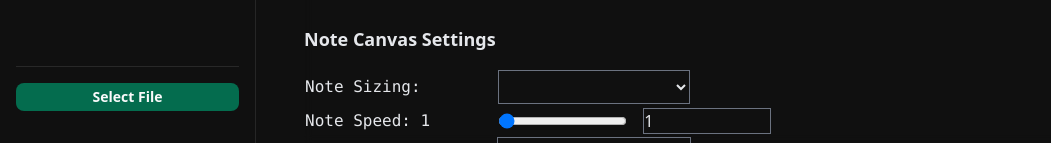
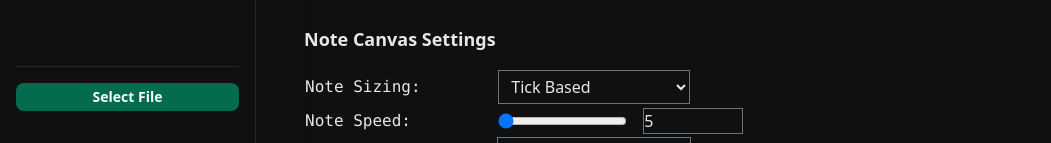
Before and after one commit to AndreBryant/emblaze-app, a SvelteKit app: page / in a window 1280 px wide. Shown: the part 657-800 px from the top of the page, without its empty margins (0-1051 px from the left). Built offline with nearby package versions, Linux system fonts and the light colour scheme.

Commit message:
update NoteCanvasFields.svelte

```diff
--- a/src/components/tab-settings/customize/fields/NoteCanvasFields.svelte
+++ b/src/components/tab-settings/customize/fields/NoteCanvasFields.svelte
@@ -2,8 +2,13 @@
 	import { noteCanvas } from '$lib/stores/customize-stores.js';
 	import { browser } from '$app/environment';
 
+	import ErrorFields from './ErrorFields.svelte';
+
+	const noteSpeedMin = 1;
+	const noteSpeedMax = 4000;
+
 	let noteSizing = 'tick-based';
-	let noteSpeed = '10';
+	let noteSpeed = '5';
 	let noteType = 'no-outline';
 
 	let keyFlareEnabled = false;
@@ -16,13 +21,13 @@
 	let noteParticleShootVelocity = '0';
 
 	let noteCanvasStore = noteCanvas.store;
-	let itemField = noteCanvas.field;
+	let itemField = noteCanvas.itemField;
 
 	const handleSave = (id) => {
 		if (browser) {
 			const noteCanvasData = {
 				sID: id,
-				noteCanvasData: {
+				noteCanvas: {
 					noteSizing,
 					noteSpeed,
 					noteType,
@@ -66,6 +71,11 @@
 		}
 	};
 
+	$: {
+		if (Number(noteSpeed) < noteSpeedMin) noteSpeed = '' + noteSpeedMin;
+		if (Number(noteSpeed) > noteSpeedMax) noteSpeed = '' + noteSpeedMax;
+	}
+
 	export { handleSave, handleLoadSetting };
 </script>
 
@@ -94,14 +104,22 @@
 		<tr>
 			<td class="py-1">
 				<div class="flex items-center">
-					<pre>Note Speed: {noteSpeed} </pre>
+					<pre>Note Speed:</pre>
 				</div>
 			</td>
 			<td>
 				<div class="flex gap-4">
-					<input type="range" class="flex-grow" bind:value={noteSpeed} />
+					<input
+						type="range"
+						min={noteSpeedMin}
+						max={noteSpeedMax}
+						class="flex-grow"
+						bind:value={noteSpeed}
+					/>
 					<input
 						type="number"
+						min={noteSpeedMin}
+						max={noteSpeedMax}
 						class="w-32 bg-primary border border-secondary-acc"
 						bind:value={noteSpeed}
 					/>
@@ -225,4 +243,7 @@
 			</td>
 		</tr>
 	</table>
+
+	<!-- Error fields -->
+	<ErrorFields field="note-canvas" />
 </div>
--- a/src/lib/stores/customize-default.js
+++ b/src/lib/stores/customize-default.js
@@ -16,9 +16,9 @@ const defaultNoteCanvas = [
 	{
 		sID: 'default',
 		noteCanvas: {
-			noteSizing: '0',
-			noteSpeed: '1',
-			noteType: '2',
+			noteSizing: 'tick-based',
+			noteSpeed: '5',
+			noteType: 'no-outline',
 			keyFlare: {
 				enabled: false,
 				type: 'fire',
```
